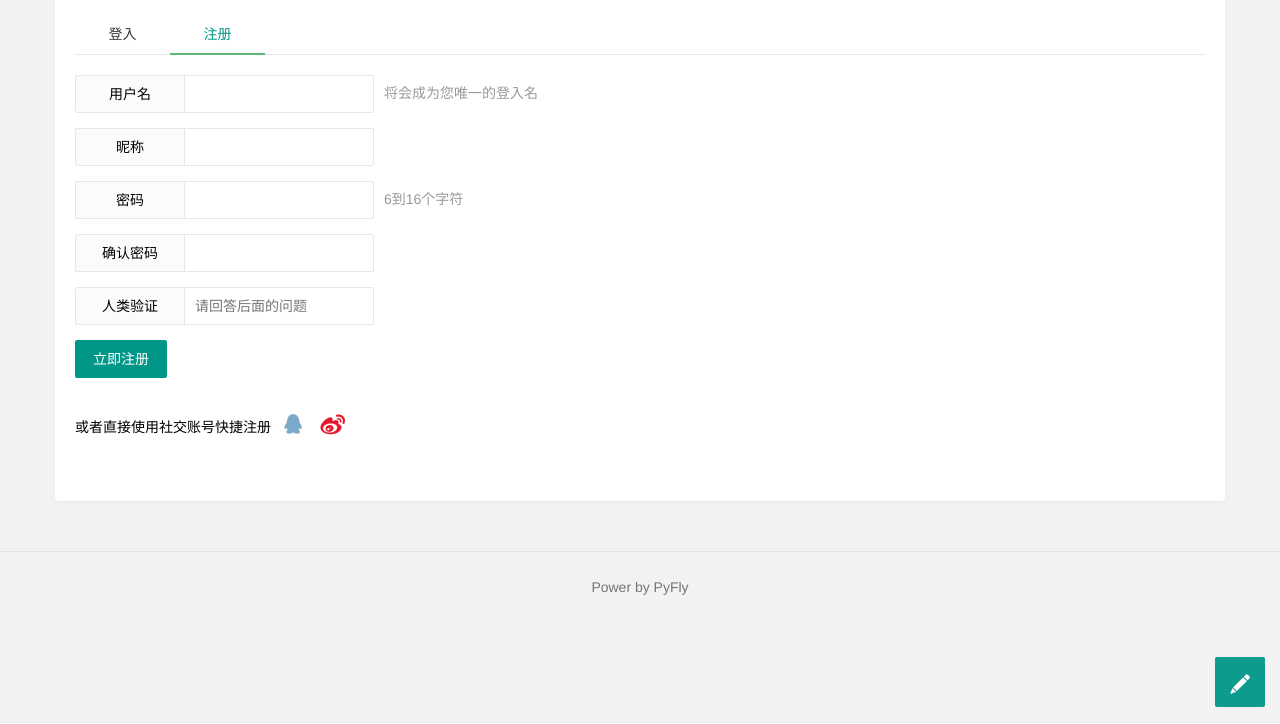
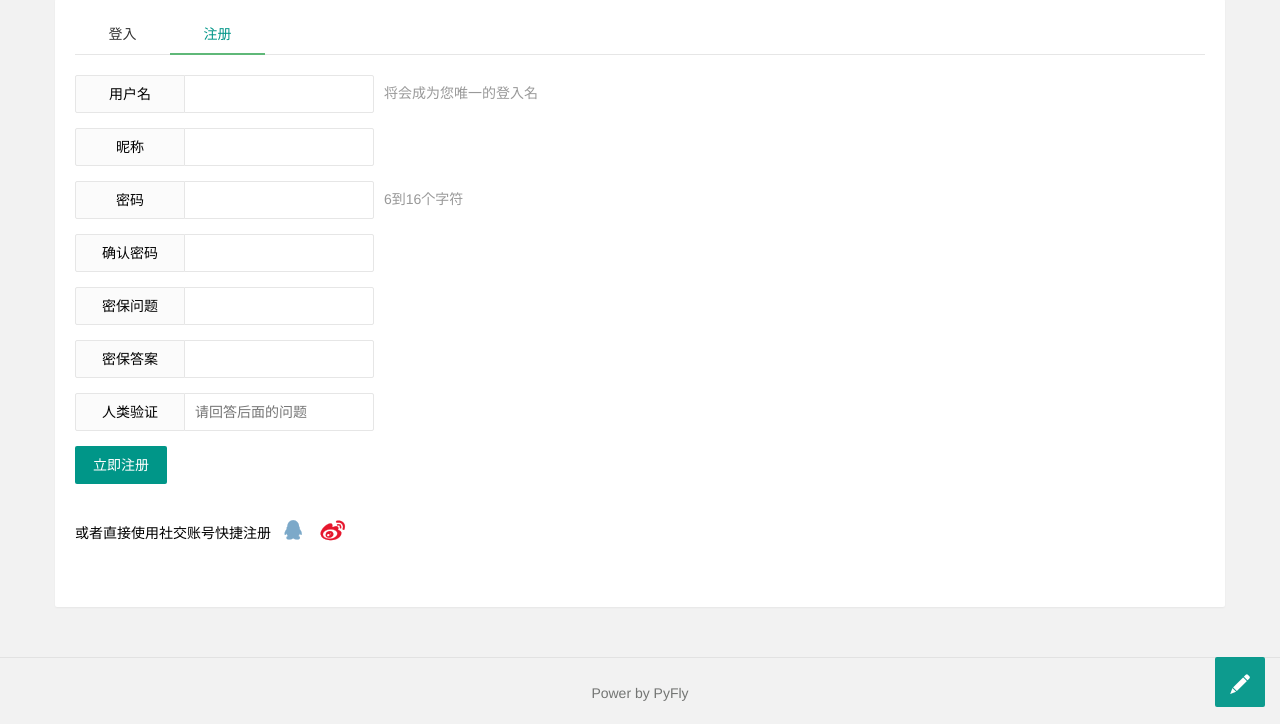
Before and after one commit to dwdw520533/mhzx_forum, a Python web app: template fly_bbs/templates/user/reg.html in a window 1280 px wide. Shown: the part 77-801 px from the top of the page. Run offline with Jinja, Linux system fonts and the light colour scheme; the template is opened without the code that fills it, so the values that code supplies are empty.

Commit message:
update page

```diff
--- a/fly_bbs/code_msg.py
+++ b/fly_bbs/code_msg.py
@@ -40,6 +40,8 @@ EMAIL_EMPTY = R(status=50001, msg='邮箱不能为空')
 USER_ID_ERROR = R(status=50001, msg='用户名格式不正确')
 USER_ID_EMPTY = R(status=50001, msg='用户名不能为空')
 USERNAME_EMPTY = R(status=50001, msg='昵称不能为空')
+QUESTION_EMPTY = R(status=50001, msg='密保问题不能为空')
+ANSWER_EMPTY = R(status=50001, msg='密保答案不能为空')
 NOW_PASSWORD_EMPTY = R(status=50001, msg='两次输入的密码不一致')
 # 帖子
 POST_TITLE_EMPTY = R(status=50001, msg='标题不能为空')
--- a/fly_bbs/controllers/user_view.py
+++ b/fly_bbs/controllers/user_view.py
@@ -188,6 +188,8 @@ def register():
             'coin': 0,
             'userid': user_form.userid.data,
             'username': user_form.username.data,
+            'question': user_form.question.data,
+            'answer': user_form.answer.data,
             'vip': 0,
             'reply_count': 0,
             'avatar': url_for('static', filename='images/avatar/' + str(randint(0, 12)) + '.jpg'),
--- a/fly_bbs/forms.py
+++ b/fly_bbs/forms.py
@@ -8,6 +8,8 @@ class RegisterForm(FlaskForm):
     userid = fields.StringField(validators=[DataRequired(code_msg.USER_ID_EMPTY.get_msg()),
                                             Regexp("^[a-z0-9]+$", code_msg.USER_ID_ERROR.get_msg())])
     username = fields.StringField(validators=[DataRequired(code_msg.USERNAME_EMPTY.get_msg())])
+    question = fields.StringField(validators=[DataRequired(code_msg.QUESTION_EMPTY.get_msg())])
+    answer = fields.StringField(validators=[DataRequired(code_msg.ANSWER_EMPTY.get_msg())])
     vercode = fields.StringField(validators=[InputRequired(code_msg.VERIFY_CODE_ERROR.get_msg())])
     password = fields.PasswordField(validators=[Length(min=6, max=16, message=code_msg.PASSWORD_LENGTH_ERROR.get_msg())])
     re_password = fields.PasswordField(validators=[EqualTo('password', code_msg.PASSWORD_REPEAT_ERROR.get_msg())])
--- a/fly_bbs/templates/user/reg.html
+++ b/fly_bbs/templates/user/reg.html
@@ -40,6 +40,18 @@
                 </div>
               </div>
               <div class="layui-form-item">
+                <label for="L_question" class="layui-form-label">密保问题</label>
+                <div class="layui-input-inline">
+                  <input type="text" id="L_question" name="question" required lay-verify="required" autocomplete="off" class="layui-input">
+                </div>
+              </div>
+              <div class="layui-form-item">
+                <label for="L_answer" class="layui-form-label">密保答案</label>
+                <div class="layui-input-inline">
+                  <input type="text" id="L_answer" name="answer" required lay-verify="required" autocomplete="off" class="layui-input">
+                </div>
+              </div>
+              <div class="layui-form-item">
                 <label for="L_vercode" class="layui-form-label">人类验证</label>
                 <div class="layui-input-inline">
                   <input type="number" id="L_vercode" name="vercode" required lay-verify="required" placeholder="请回答后面的问题" autocomplete="off" class="layui-input">
```
